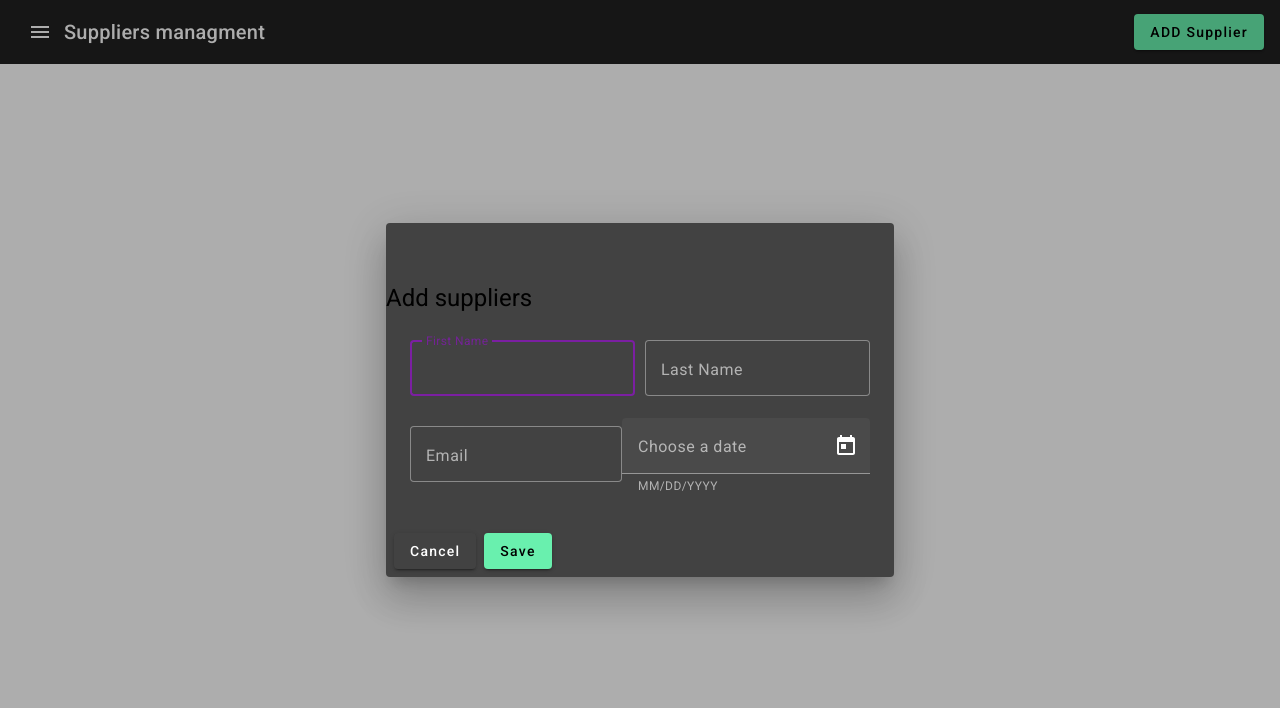
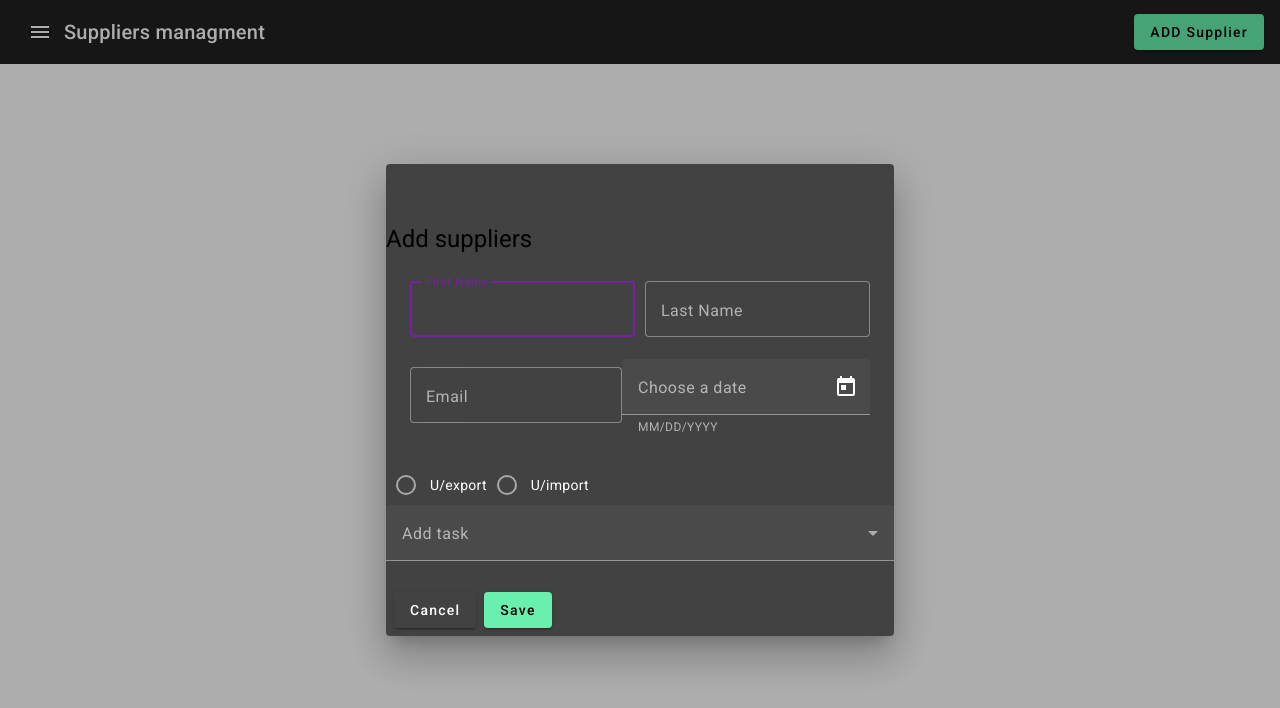
Before and after one commit to FoodOs-Upc/FoodOs-FrontEnd, an Angular app: page / in a window 1280 px wide. Both pictures are taken after a click on the button "ADD Supplier". Shown: the top 708 px of the page. Built offline with nearby package versions, Linux system fonts and the light colour scheme.

Commit message:
add task supliers

```diff
--- a/src/app/suppliers-edit/suppliers-edit.component.html
+++ b/src/app/suppliers-edit/suppliers-edit.component.html
@@ -23,7 +23,19 @@
     <mat-datepicker-toggle matIconSuffix [for]="picker"></mat-datepicker-toggle>
     <mat-datepicker #picker></mat-datepicker>
   </mat-form-field>
-
+</div>
+<div class="row">
+  <mat-radio-group aria-label="Select an option">
+    <mat-radio-button value="1">U/export</mat-radio-button>
+    <mat-radio-button value="2">U/import</mat-radio-button>
+  </mat-radio-group>
+</div>
+<div class="row">
+  <mat-form-field>
+    <mat-label>Add task</mat-label>
+    <mat-select>
+    </mat-select>
+  </mat-form-field>
 </div>
 <div mat-dialog-actions>
 
```
Also changed, not shown: src/app/app.module.ts (+6 -1 lines).
